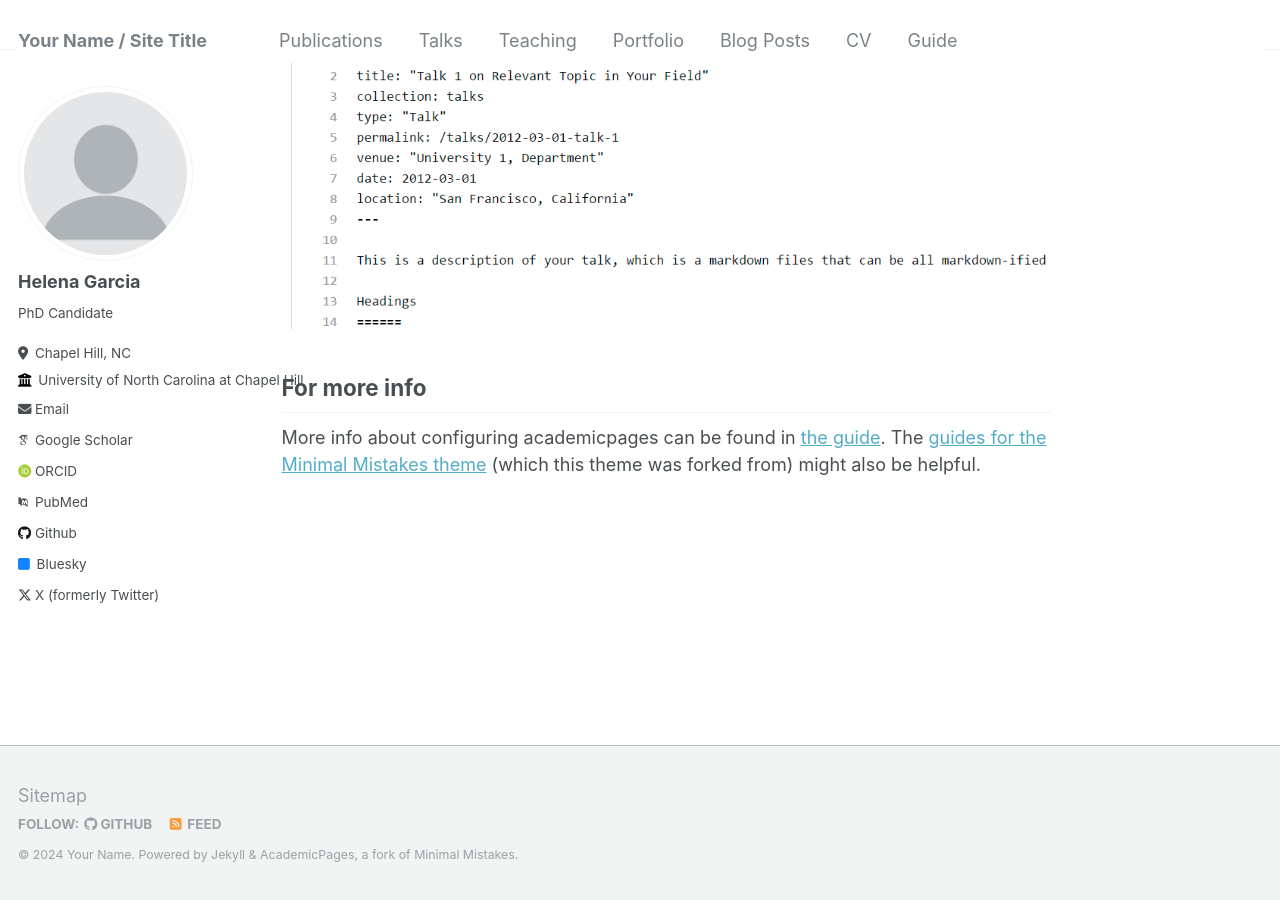
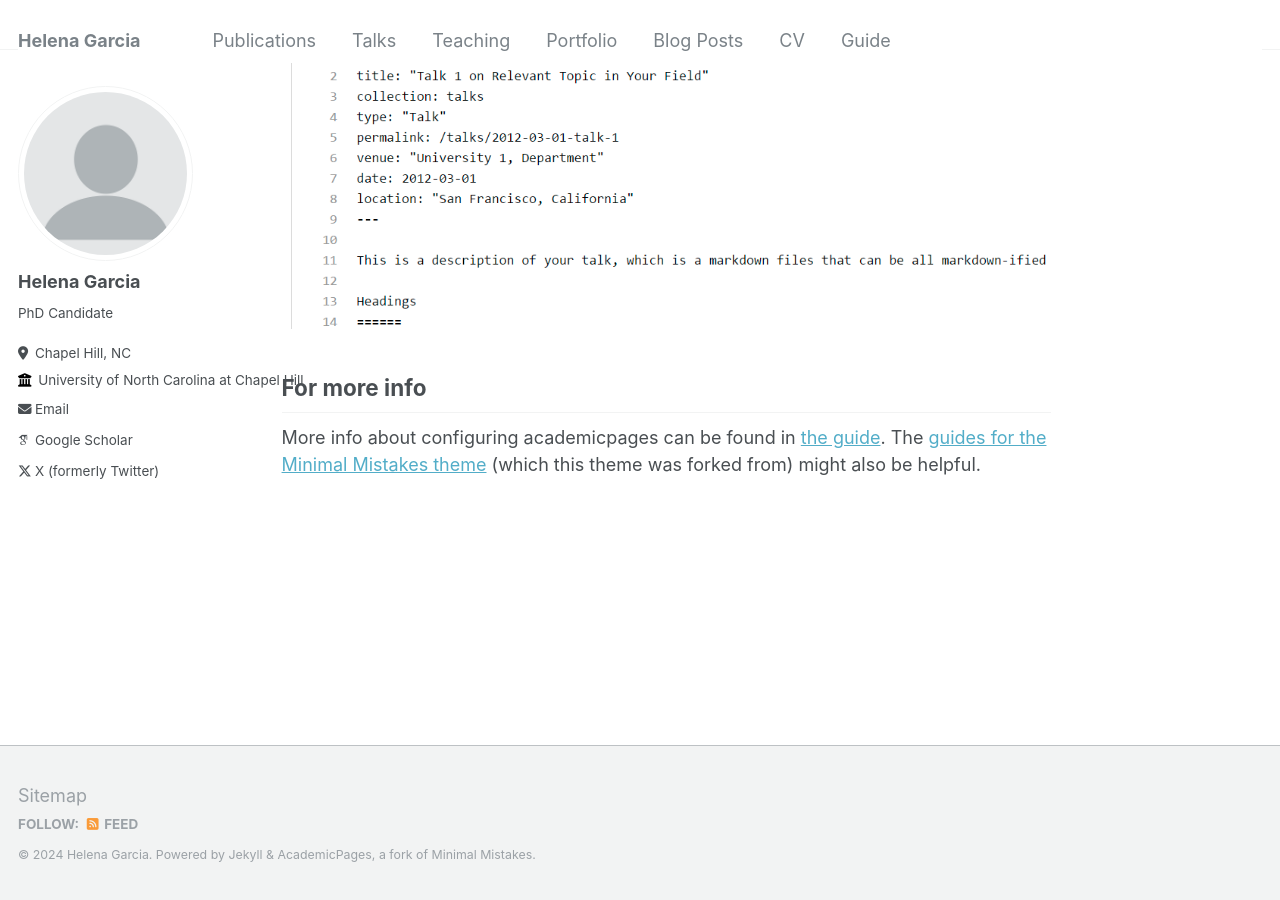
Before and after one commit to hmgarciaa/hmgarcia.github.io, a Jekyll site: the page built from _pages/about.md, in a window 1280 px wide and 900 px high, scrolled down 2640 px. Built offline with Jekyll 4.4.1, drawn with Linux system fonts in a browser that asks for light colours; some web fonts are replaced.

Commit message:
Update _config.yml

```diff
--- a/_config.yml
+++ b/_config.yml
@@ -8,13 +8,13 @@
 
 # Basic Site Settings
 locale                   : "en-US"
-title                    : "Your Name / Site Title"
+title                    : "Helena Garcia"
 title_separator          : "-"
-name                     : &name "Your Name"
+name                     : &name "Helena Garcia"
 description              : &description "personal description"
-url                      : https://academicpages.github.io # the base hostname & protocol for your site e.g. "https://mmistakes.github.io"
+url                      : https://hmgarciaa.github.io # the base hostname & protocol for your site e.g. "https://mmistakes.github.io"
 baseurl                  : "" # the subpath of your site, e.g. "/blog"
-repository               : "academicpages/academicpages.github.io"
+repository               : "hmgarciaa/hmgarcia.github.io"
 
 # Site Author - The following control what appear as part of the author content on the side bar.
 #               If a field is blank the icon and link will not appear, otherwise it will be shown.
@@ -34,20 +34,20 @@ author:
   arxiv            : # URL - Update with the correct link to your profile
   googlescholar    : "https://scholar.google.com/citations?user=PS_CX0AAAAAJ"
   impactstory      : # URL
-  orcid            : "http://orcid.org/yourorcidurl"
-  pubmed           : "https://www.ncbi.nlm.nih.gov/pubmed/?term=john+snow"
+  orcid            : #"http://orcid.org/yourorcidurl"
+  pubmed           : #"https://www.ncbi.nlm.nih.gov/pubmed/?term=john+snow"
   researchgate     : # URL
 
   # Repositories and software development
   bitbucket        : # Username - Update with your username on the site
   codepen          : # Username
   dribbble         : # Username
-  github           : "academicpages"
+  github           : #"academicpages"
   kaggle           : # Username
   stackoverflow    : # User number or user number and name (i.e., use "1" or "1/jeff-atwood")
 
   # Social media
-  bluesky          : "bsky.app" # Replace this with you Bluesky username
+  bluesky          : #"bsky.app" # Replace this with you Bluesky username
   facebook         : # Username
   flickr           : # Username
   foursquare       : # Username
@@ -64,7 +64,7 @@ author:
   steam            : # Username
   telegram         : # URL
   tumblr           : # Username
-  twitter          : "UniofOxford"  # Replace this with your X / Twitter handle
+  twitter          : "hmgarciaaa"  # Replace this with your X / Twitter handle
   vine             : # Username
   weibo            : # Username
   wikipedia        : # Username
```
